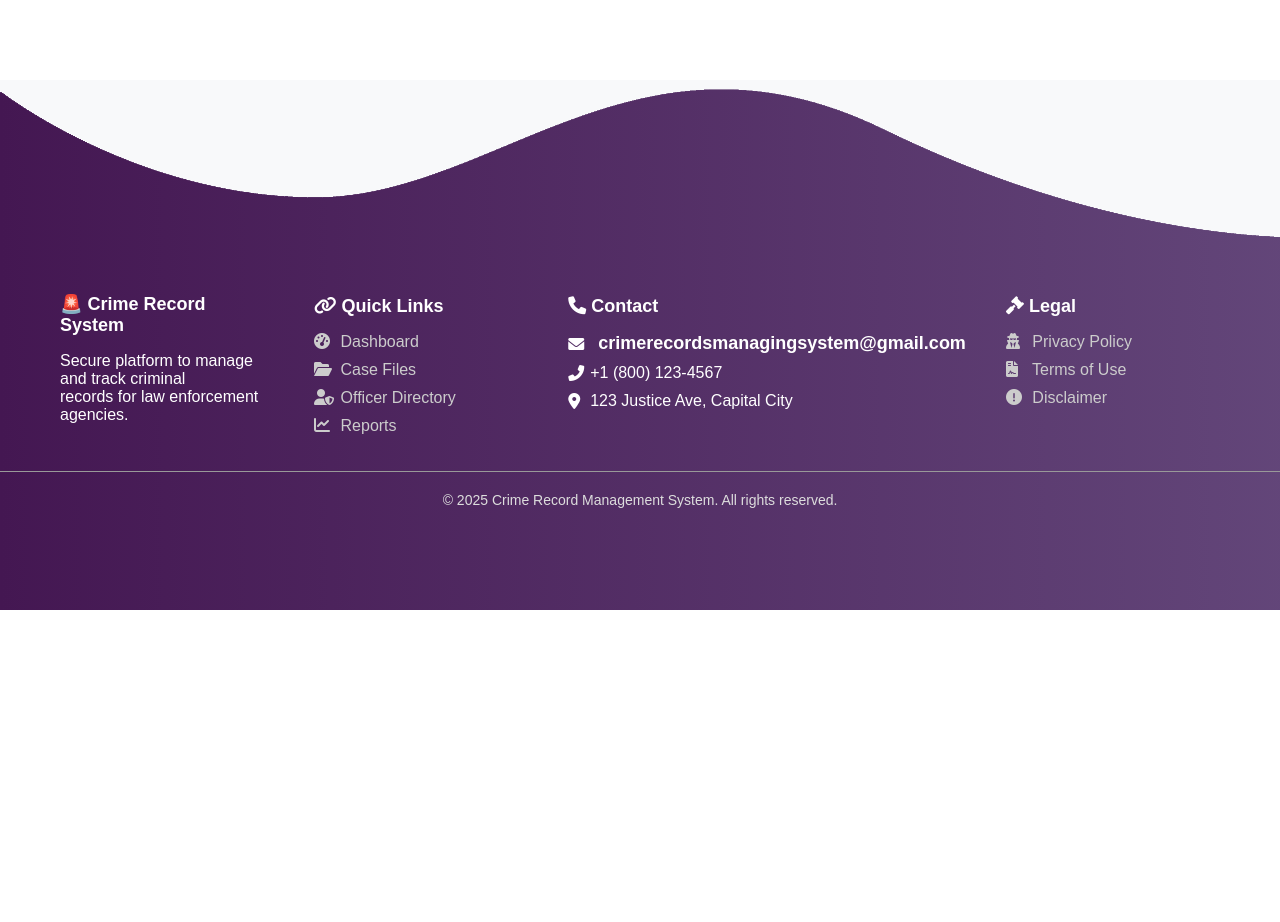
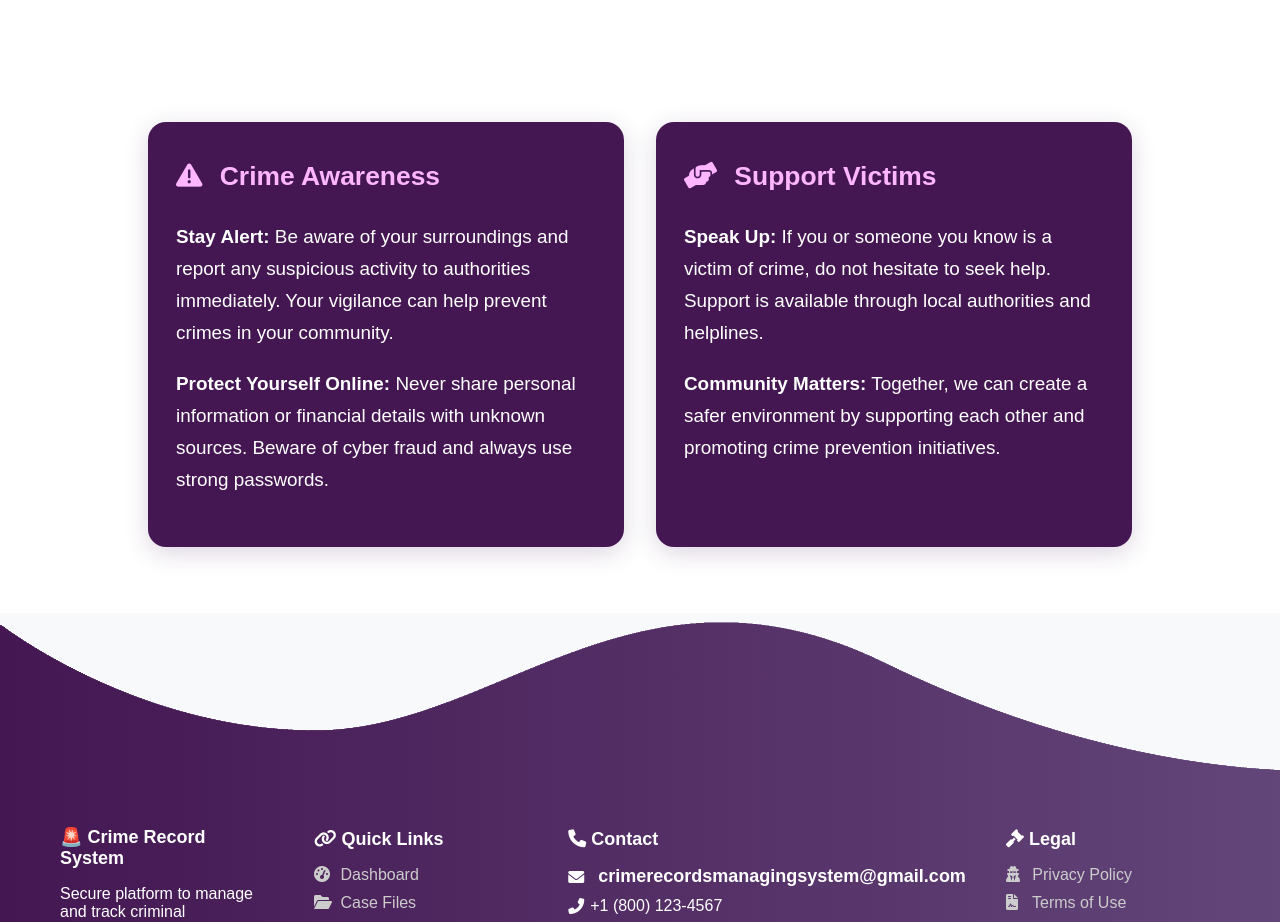
Before and after one commit to tharunm490/dbmsproject2, a plain HTML site: page frontend/index2.html in a window 1280 px wide. Shown: the part 1100-2022 px from the top of the page. Before the commit the page ends 1710 px from the top, so only its background shows below. Drawn offline with nearby package versions, Linux system fonts and the light colour scheme; no server answers.

Commit message:
commit changes

```diff
--- a/frontend/index2.html
+++ b/frontend/index2.html
@@ -510,7 +510,83 @@
         <div id="relatedCrimes"></div>
       </div>
     </div>
-
+    <br />
+    <!-- Awareness Boxes Start -->
+    <div
+      style="
+        display: flex;
+        justify-content: center;
+        gap: 32px;
+        margin: 60px 0 30px 0;
+        flex-wrap: wrap;
+      "
+    >
+      <div
+        style="
+          background: #441752;
+          color: #fff;
+          border-radius: 18px;
+          box-shadow: 0 6px 24px rgba(68, 23, 82, 0.18);
+          max-width: 420px;
+          min-width: 300px;
+          padding: 32px 28px;
+          font-size: 1.18em;
+          line-height: 1.7;
+          flex: 1 1 320px;
+        "
+      >
+        <h2 style="margin-top: 0; color: #ffb6ff; font-size: 1.4em">
+          <i
+            class="fas fa-exclamation-triangle"
+            style="color: #ffb6ff; margin-right: 10px"
+          ></i>
+          Crime Awareness
+        </h2>
+        <p>
+          <strong>Stay Alert:</strong> Be aware of your surroundings and report
+          any suspicious activity to authorities immediately. Your vigilance can
+          help prevent crimes in your community.
+        </p>
+        <p>
+          <strong>Protect Yourself Online:</strong> Never share personal
+          information or financial details with unknown sources. Beware of cyber
+          fraud and always use strong passwords.
+        </p>
+      </div>
+      <div
+        style="
+          background: #441752;
+          color: #fff;
+          border-radius: 18px;
+          box-shadow: 0 6px 24px rgba(68, 23, 82, 0.18);
+          max-width: 420px;
+          min-width: 300px;
+          padding: 32px 28px;
+          font-size: 1.18em;
+          line-height: 1.7;
+          flex: 1 2 320px;
+        "
+      >
+        <h2 style="margin-top: 0; color: #ffb6ff; font-size: 1.4em">
+          <i
+            class="fas fa-hands-helping"
+            style="color: #ffb6ff; margin-right: 10px"
+          ></i>
+          Support Victims
+        </h2>
+        <p>
+          <strong>Speak Up:</strong> If you or someone you know is a victim of
+          crime, do not hesitate to seek help. Support is available through
+          local authorities and helplines.
+        </p>
+        <p>
+          <strong>Community Matters:</strong> Together, we can create a safer
+          environment by supporting each other and promoting crime prevention
+          initiatives.
+        </p>
+      </div>
+    </div>
+    <!-- Awareness Boxes End -->
     <br /><br />
     <div class="fter">
       <img class="b2img" src="wave2.png" alt="Background Image" />
```
Also changed, not shown: backend/package.json (renamed from package.json), 2 other files.
